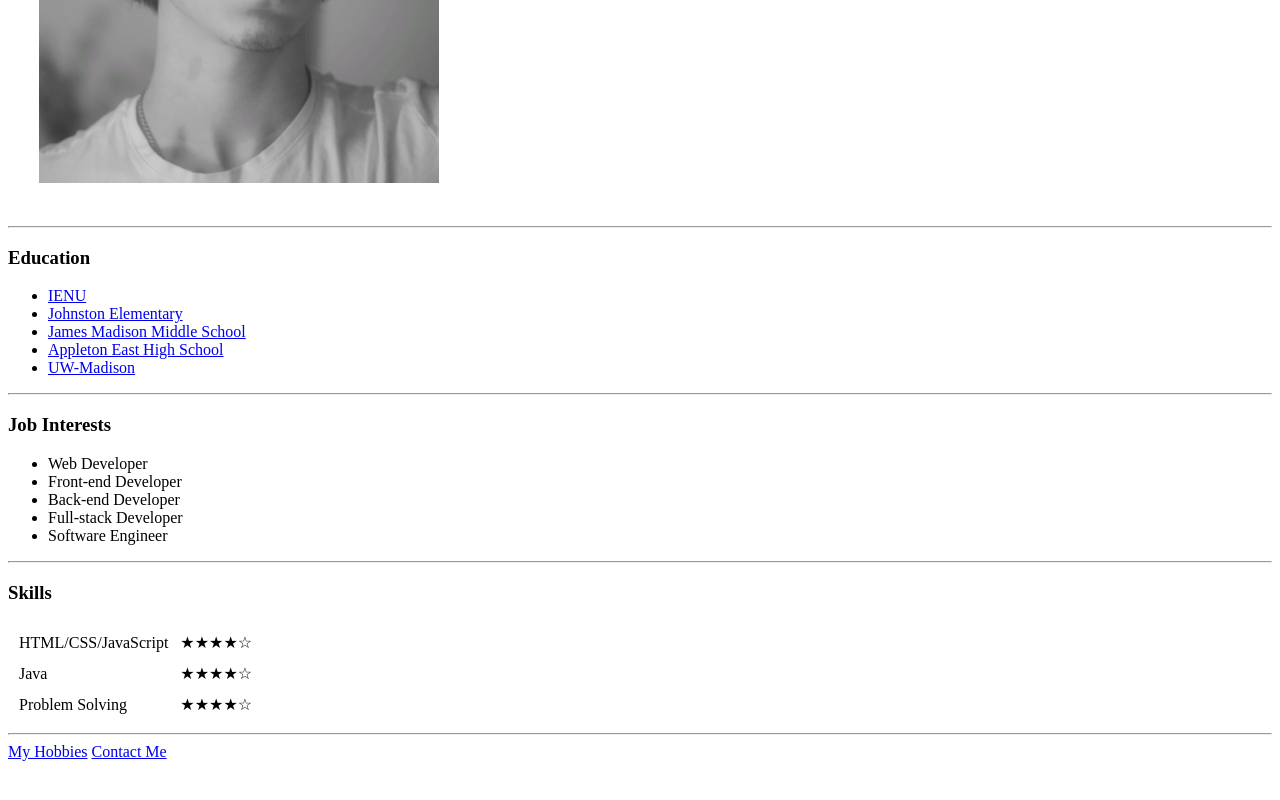
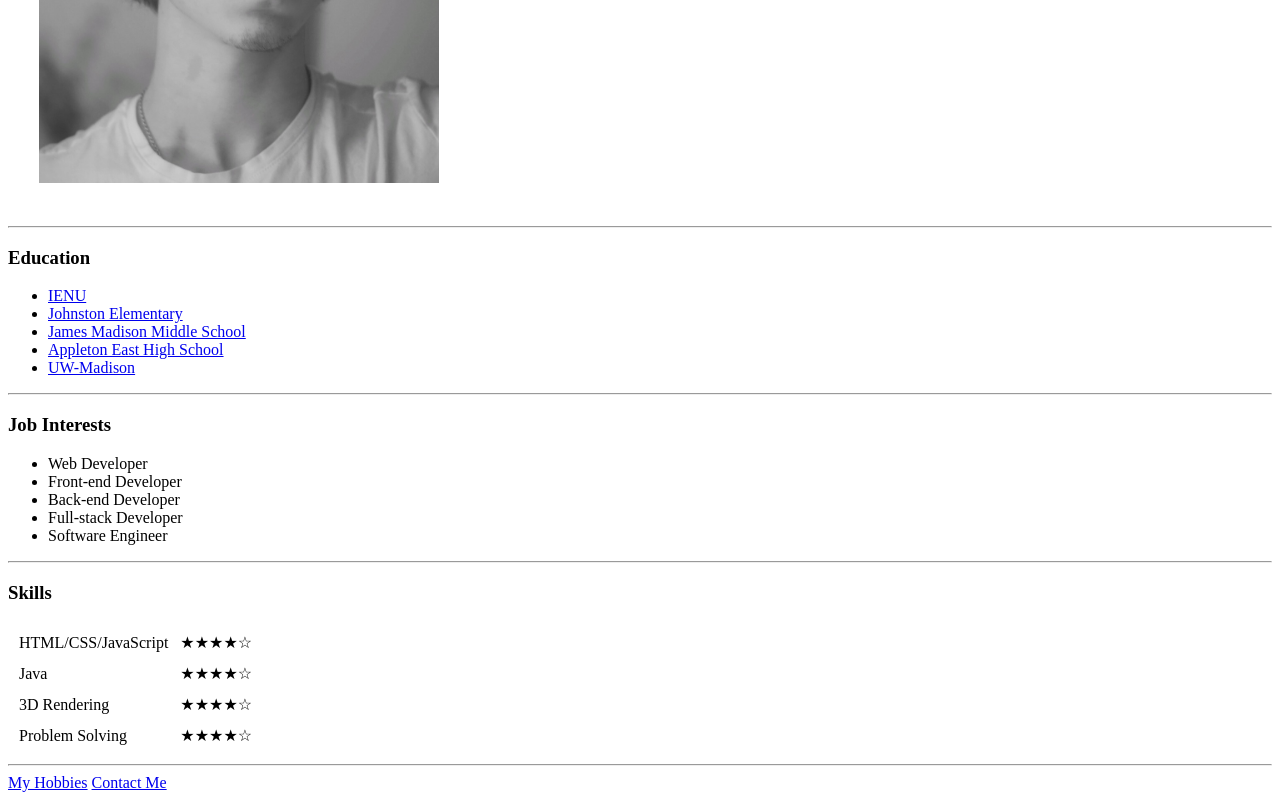
Before and after one commit to luisylizaliturri/cv, a plain HTML site: page index.html in a window 1280 px wide. Shown: the part 356-1156 px from the top of the page. Before the commit the page ends 1125 px from the top, so only its background shows below. Drawn offline with Linux system fonts and the light colour scheme.

Commit message:
added skill

```diff
--- a/index.html
+++ b/index.html
@@ -52,6 +52,10 @@
       <td>Java</td>
       <td>★★★★☆</td>
     </tr>
+     <tr>
+      <td>3D Rendering</td>
+      <td>★★★★☆</td>
+    </tr>
     <tr>
       <td>Problem Solving</td>
       <td>★★★★☆</td>
```
